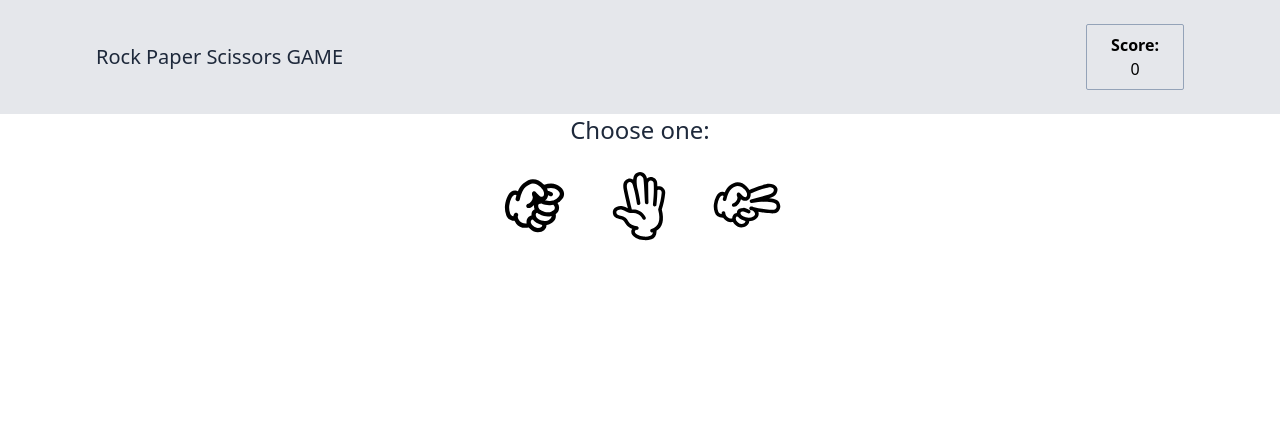
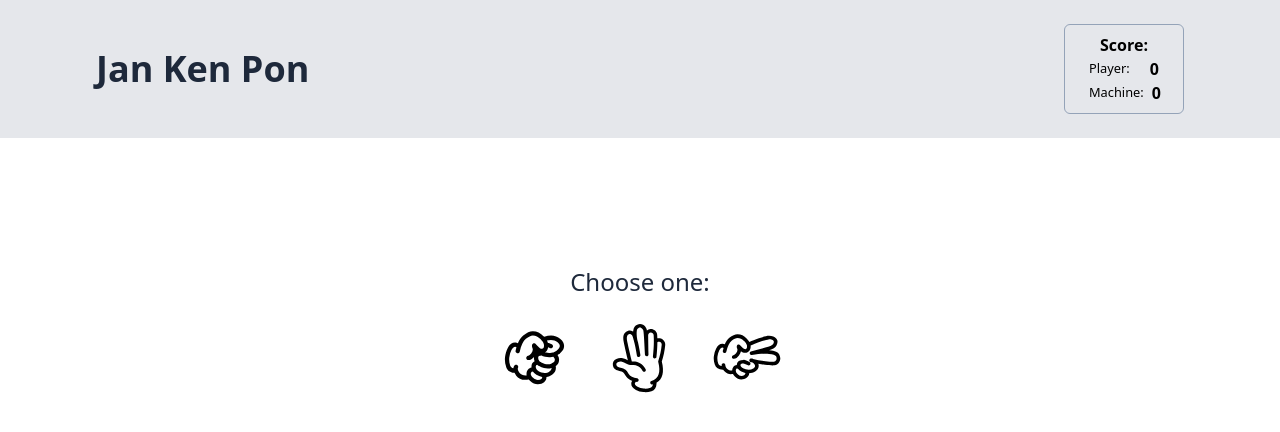
Before and after one commit to SouzaGabriel26/Rock-Paper-Scissors, a React (Vite) app: page / in a window 1280 px wide. Shown: the top 432 px of the page. Built offline with nearby package versions, Linux system fonts and the light colour scheme.

Commit message:
style: improve the ui in general and create animations

```diff
--- a/src/components/Header.tsx
+++ b/src/components/Header.tsx
@@ -4,13 +4,21 @@ export function Header() {
   const { state } = useGameContext();
 
   return (
-    <header className="flex items-center justify-between bg-gray-200 px-24 py-4 md:py-6">
-      <h1 className="text-xl text-slate-800">Rock Paper Scissors GAME</h1>
+    <header className="flex items-center justify-between bg-gray-200 px-6 py-4 md:px-24 md:py-6">
+      <h1 className="text-xl font-bold text-slate-800 md:text-2xl lg:text-4xl">
+        Jan Ken Pon
+      </h1>
 
-      <div className="flex flex-col items-center justify-center rounded-sm border border-slate-400 px-6 py-2">
-        <strong className="">Score:</strong>
-        <div>
-          <span>{state.playerScore}</span>
+      <div className="relative flex flex-col items-center justify-center rounded-md border border-slate-400 px-6 py-2">
+        <strong>Score:</strong>
+        <div className="flex w-[70px] items-center justify-between gap-2">
+          <small>Player:</small>
+          <span className="font-bold">{state.playerScore}</span>
+        </div>
+
+        <div className="flex w-[70px] items-center justify-between gap-2">
+          <small>Machine:</small>
+          <span className="font-bold">{state.machineScore}</span>
         </div>
       </div>
     </header>
--- a/src/components/Option.tsx
+++ b/src/components/Option.tsx
@@ -1,24 +1,27 @@
+import { ComponentProps } from 'react';
 import { GameOption } from '../types/GameOption';
+import { HandFist } from './icons/HandFirst';
+import { HandOpen } from './icons/HandOpen';
+import { HandScissors } from './icons/HandScissors';
 
 type OptionProps = {
-  children: React.ReactNode;
   value: GameOption;
-  onPlayerChoice: (value: GameOption) => void;
-  disabled: boolean;
-};
+  onPlayerChoice?: (value: GameOption) => void;
+  disabled?: boolean;
+} & ComponentProps<'div'>;
 
 export function Option({
-  children,
   value,
   onPlayerChoice,
   disabled,
+  ...props
 }: OptionProps) {
   function handleClick() {
-    onPlayerChoice(value);
+    onPlayerChoice?.(value);
   }
 
   return (
-    <div className="relative">
+    <div className="relative" {...props}>
       <span
         className={`absolute -top-2.5 left-0 -z-10 w-0 origin-center scale-0 transform rounded-full bg-slate-100 transition-all duration-100 has-[:checked]:h-24 has-[:checked]:w-24 has-[:checked]:scale-100`}
       >
@@ -30,7 +33,9 @@ export function Option({
         onClick={handleClick}
         htmlFor={value}
       >
-        {children}
+        {value === 'rock' && <HandFist />}
+        {value === 'paper' && <HandOpen />}
+        {value === 'scissors' && <HandScissors />}
       </label>
     </div>
   );
--- a/src/components/Spinner.tsx
+++ b/src/components/Spinner.tsx
@@ -1,6 +1,6 @@
 export function Spinner() {
   return (
-    <div className="absolute bottom-1/2 right-1/2  translate-x-1/2 translate-y-1/2 transform ">
+    <div className="absolute bottom-1/2 right-1/2  translate-x-1/2 translate-y-28 transform ">
       <div
         className="h-20
           w-20
--- a/src/components/Game.tsx
+++ b/src/pages/Game.tsx
@@ -1,5 +1,7 @@
 import { useCallback, useEffect, useRef } from 'react';
 import { useNavigate } from 'react-router-dom';
+import { Option } from '../components/Option';
+import { Tooltip } from '../components/Tooltip';
 import { useGameContext } from '../hooks/useGameContext';
 
 export default function Game() {
@@ -13,7 +15,6 @@ export default function Game() {
 
     resultAlreadyCalculated.current = true;
 
-    console.log('getResult');
     if (playerChoice === 'paper' && machineChoice === 'paper') {
       dispatch({ type: 'SET_WINNER', winner: 'draw' });
     } else if (playerChoice === 'paper' && machineChoice === 'rock') {
@@ -51,23 +52,41 @@ export default function Game() {
 
   return (
     <div className="text-center">
-      <div>
-        Player 1:
-        <span>{playerChoice}</span>
+      <div className="mb-10 flex items-center justify-center gap-10">
+        <div className="animate-show-content-right space-x-2 space-y-2">
+          <span className="text-xl text-slate-800">Player</span>
+          {playerChoice && (
+            <Tooltip content={playerChoice}>
+              <Option className="pointer-events-none" value={playerChoice} />
+            </Tooltip>
+          )}
+        </div>
+
+        <span className="text-4xl font-bold">X</span>
+
+        <div className="animate-show-content-left space-x-2 space-y-2">
+          <span className="text-xl text-slate-800">Machine</span>
+          {machineChoice && (
+            <Tooltip content={machineChoice}>
+              <Option className="pointer-events-none" value={machineChoice} />
+            </Tooltip>
+          )}
+        </div>
       </div>
 
-      <div>
-        Machine:
-        <span>{machineChoice}</span>
-      </div>
-
-      <div>{state.winner && <p>{state.winner}</p>}</div>
+      <p className="font-semibold text-slate-800">
+        {state.winner &&
+          (state.winner === 'draw'
+            ? 'Draw!'
+            : `${state.winner === 'player' ? 'Player' : 'Machine'} wins!`)}
+      </p>
 
       <button
         onClick={() => {
           dispatch({ type: 'TRY_AGAIN' });
           navigate('/');
         }}
+        className="mt-4 rounded-md bg-slate-300 px-4 py-2 font-bold text-white transition-colors duration-200 ease-in-out hover:bg-slate-400"
       >
         Try again
       </button>
--- a/src/components/Play.tsx
+++ b/src/pages/Play.tsx
@@ -1,14 +1,11 @@
 import { useState } from 'react';
 import { useNavigate } from 'react-router-dom';
+import { Option } from '../components/Option';
+import { Spinner } from '../components/Spinner';
+import { Tooltip } from '../components/Tooltip';
 import { useGameContext } from '../hooks/useGameContext';
 import { GameOption } from '../types/GameOption';
 import { sleep } from '../utils/sleep';
-import { Option } from './Option';
-import { Spinner } from './Spinner';
-import { Tooltip } from './Tooltip';
-import { HandFist } from './icons/HandFirst';
-import { HandOpen } from './icons/HandOpen';
-import { HandScissors } from './icons/HandScissors';
 
 export function Play() {
   const { dispatch } = useGameContext();
@@ -51,7 +48,6 @@ export function Play() {
           <Option
             value="rock"
             disabled={isLoading}
-            children={<HandFist />}
             onPlayerChoice={handlePlayerChoice}
           />
         </Tooltip>
@@ -60,7 +56,6 @@ export function Play() {
           <Option
             value="paper"
             disabled={isLoading}
-            children={<HandOpen />}
             onPlayerChoice={handlePlayerChoice}
           />
         </Tooltip>
@@ -69,7 +64,6 @@ export function Play() {
           <Option
             value="scissors"
             disabled={isLoading}
-            children={<HandScissors />}
             onPlayerChoice={handlePlayerChoice}
           />
         </Tooltip>
--- a/src/router/Layout.tsx
+++ b/src/router/Layout.tsx
@@ -3,12 +3,12 @@ import { Header } from '../components/Header';
 
 export function Layout() {
   return (
-    <main>
+    <div className="h-full">
       <Header />
 
-      <div className="mx-auto max-w-[600px]">
+      <main className="mx-auto mt-32 max-w-[600px]">
         <Outlet />
-      </div>
-    </main>
+      </main>
+    </div>
   );
 }
--- a/src/router/index.tsx
+++ b/src/router/index.tsx
@@ -1,6 +1,6 @@
 import { BrowserRouter, Route, Routes } from 'react-router-dom';
-import Game from '../components/Game';
-import { Play } from '../components/Play';
+import Game from '../pages/Game';
+import { Play } from '../pages/Play';
 import { Layout } from './Layout';
 
 export function Router() {
--- a/tailwind.config.js
+++ b/tailwind.config.js
@@ -9,7 +9,7 @@ export default {
       keyframes: {
         'show-content-down': {
           '0%': {
-            transform: 'translateY(100%)',
+            transform: 'translateY(-100%)',
             opacity: 0,
           },
           '100%': {
@@ -17,9 +17,31 @@ export default {
             opacity: 1,
           },
         },
+        'show-content-right': {
+          '0%': {
+            transform: 'translateX(-100%)',
+            opacity: 0,
+          },
+          '100%': {
+            transform: 'translateX(0)',
+            opacity: 1,
+          },
+        },
+        'show-content-left': {
+          '0%': {
+            transform: 'translateX(100%)',
+            opacity: 0,
+          },
+          '100%': {
+            transform: 'translateX(0)',
+            opacity: 1,
+          },
+        }
       },
       animation: {
         'show-content-down': 'show-content-down 0.3s ease-in-out',
+        'show-content-right': 'show-content-right 0.3s ease-in-out',
+        'show-content-left': 'show-content-left 0.3s ease-in-out',
       }
     },
   },
```
